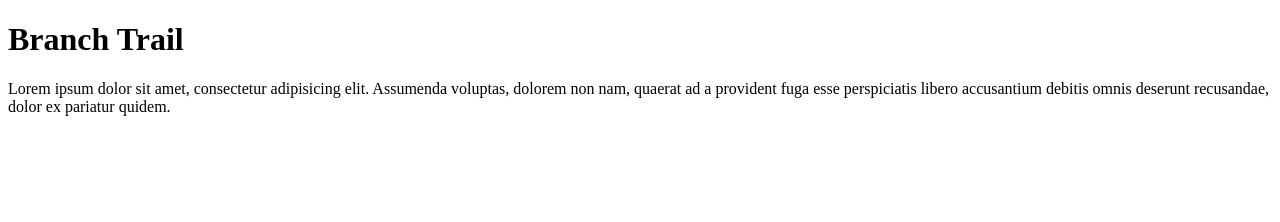
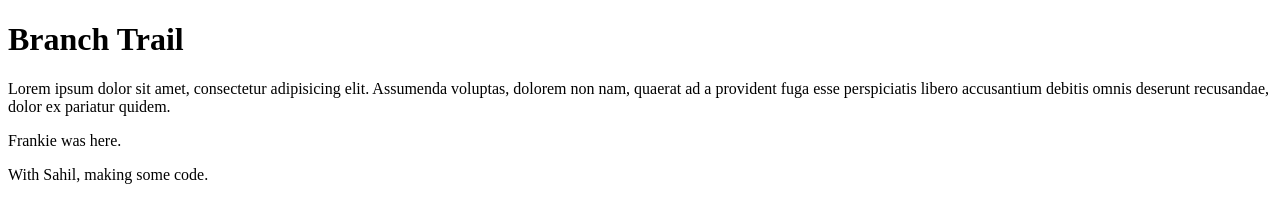
Before and after one commit to frank-ventures/branch-practice, a plain HTML site: page index.html in a window 1280 px wide. Drawn offline with Linux system fonts and the light colour scheme.

Commit message:
added p text to index

```diff
--- a/index.html
+++ b/index.html
@@ -13,5 +13,7 @@
       libero accusantium debitis omnis deserunt recusandae, dolor ex pariatur
       quidem.
     </p>
+    <p>Frankie was here.</p>
+    <p>With Sahil, making some code.</p>
   </body>
 </html>
```
